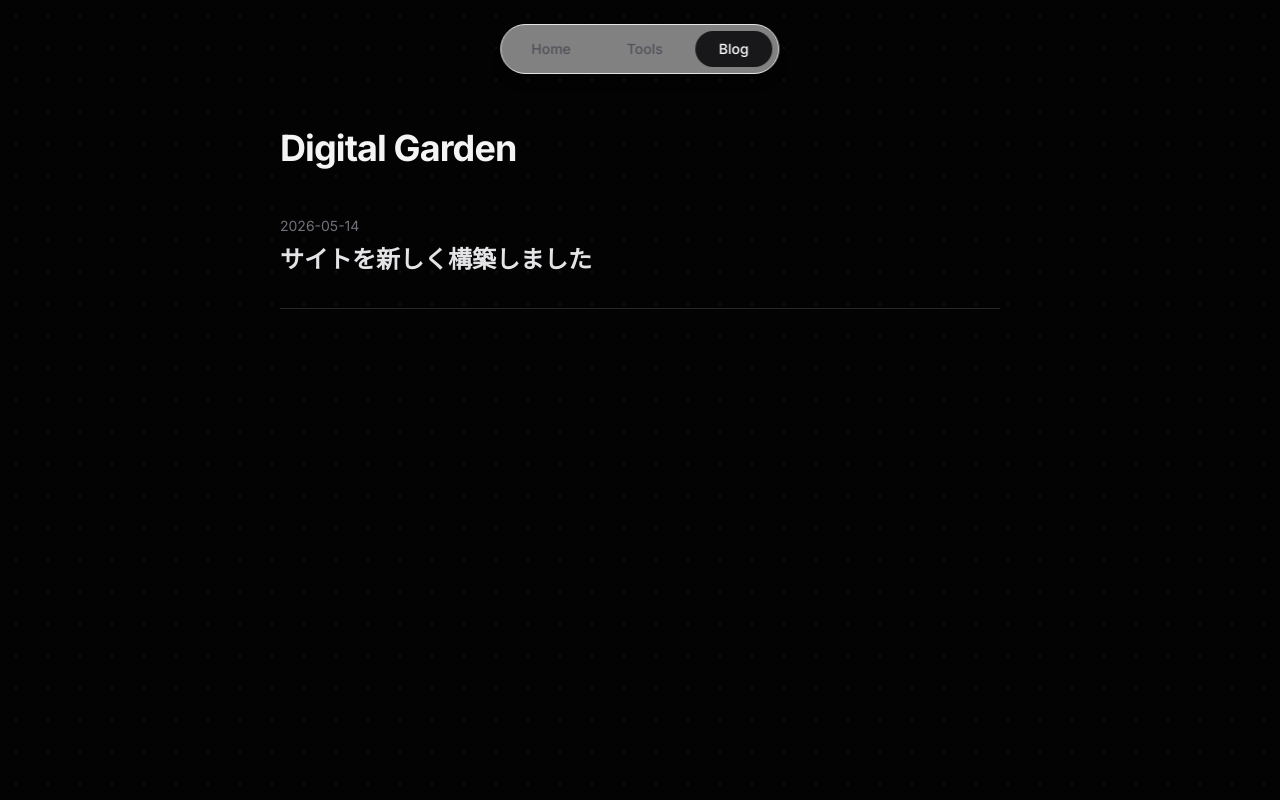
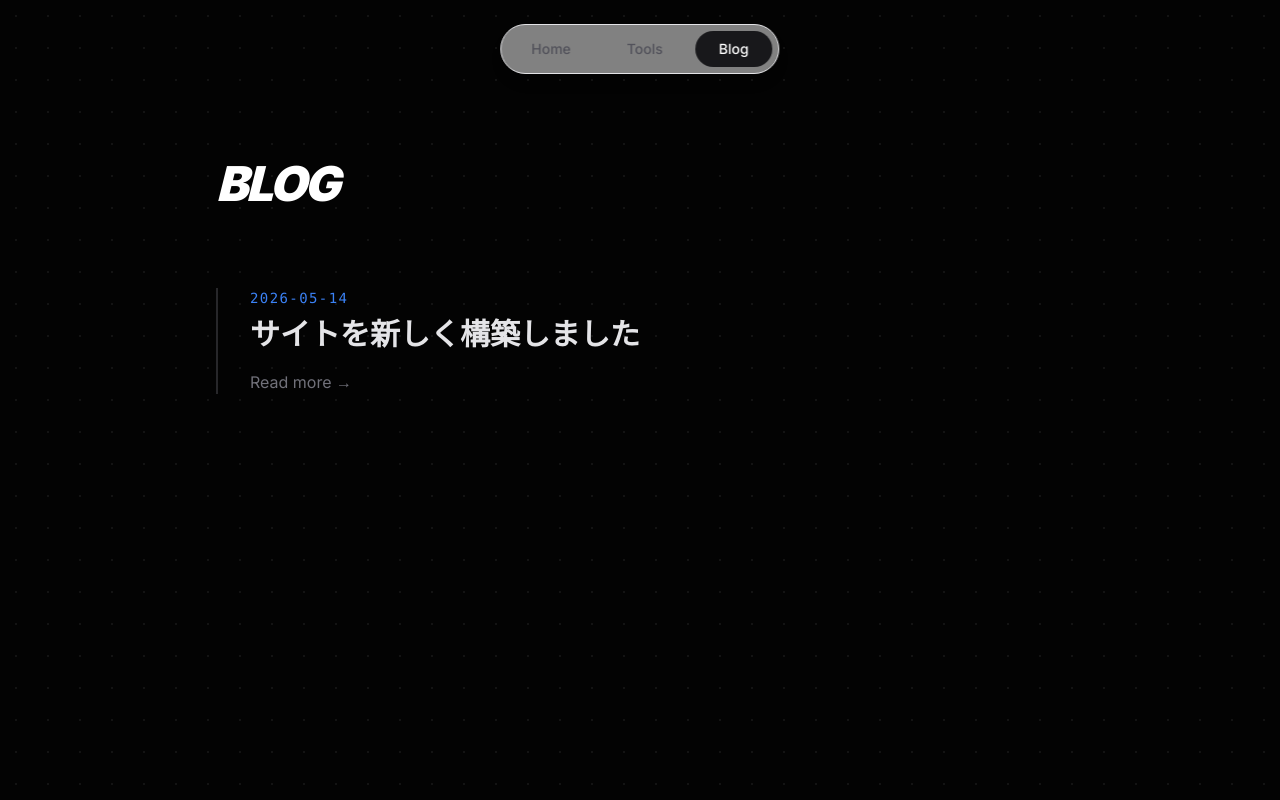
Before and after one commit to kaisei-2026/kaisei-12.-fromgoogle, a Next.js app: page /kaisei-12.-fromgoogle/blog in a window 1280 px wide. Built offline with nearby package versions, Linux system fonts and the light colour scheme.

Commit message:
Update page.tsx

```diff
--- a/app/blog/page.tsx
+++ b/app/blog/page.tsx
@@ -5,20 +5,23 @@ export default function BlogPage() {
   const posts = getSortedPostsData();
 
   return (
-    <div className="min-h-screen pt-32 pb-12 px-6 max-w-3xl mx-auto">
-      <h1 className="text-4xl font-bold tracking-tight mb-12">Digital Garden</h1>
-      <div className="space-y-8">
+    <div className="min-h-screen pt-40 pb-20 px-6 max-w-4xl mx-auto">
+      <h1 className="text-5xl font-black text-white italic tracking-tighter mb-20">BLOG</h1>
+
+      <div className="grid gap-12">
         {posts.map(({ slug, date, title }) => (
-          <Link href={`/blog/${slug}`} key={slug} className="group block">
-            <article className="border-b border-zinc-800 pb-8 transition-colors group-hover:border-zinc-600">
-              <time className="text-sm text-zinc-500 mb-2 block">{date}</time>
-              <h2 className="text-2xl font-semibold text-zinc-200 group-hover:text-blue-400 transition-colors">
+          <Link href={`/blog/${slug}`} key={slug} className="group">
+            <article className="relative pl-8 border-l-2 border-zinc-800 group-hover:border-blue-500 transition-all">
+              <time className="text-sm font-mono text-blue-500 mb-2 block tracking-widest">{date}</time>
+              <h2 className="text-3xl font-bold text-zinc-200 group-hover:text-white transition-colors leading-tight">
                 {title}
               </h2>
+              <div className="mt-4 text-zinc-500 group-hover:text-zinc-400 transition-colors">
+                Read more →
+              </div>
             </article>
           </Link>
         ))}
-        {posts.length === 0 && <p className="text-zinc-500">No posts yet. Add .md files to /content folder.</p>}
       </div>
     </div>
   );
```
